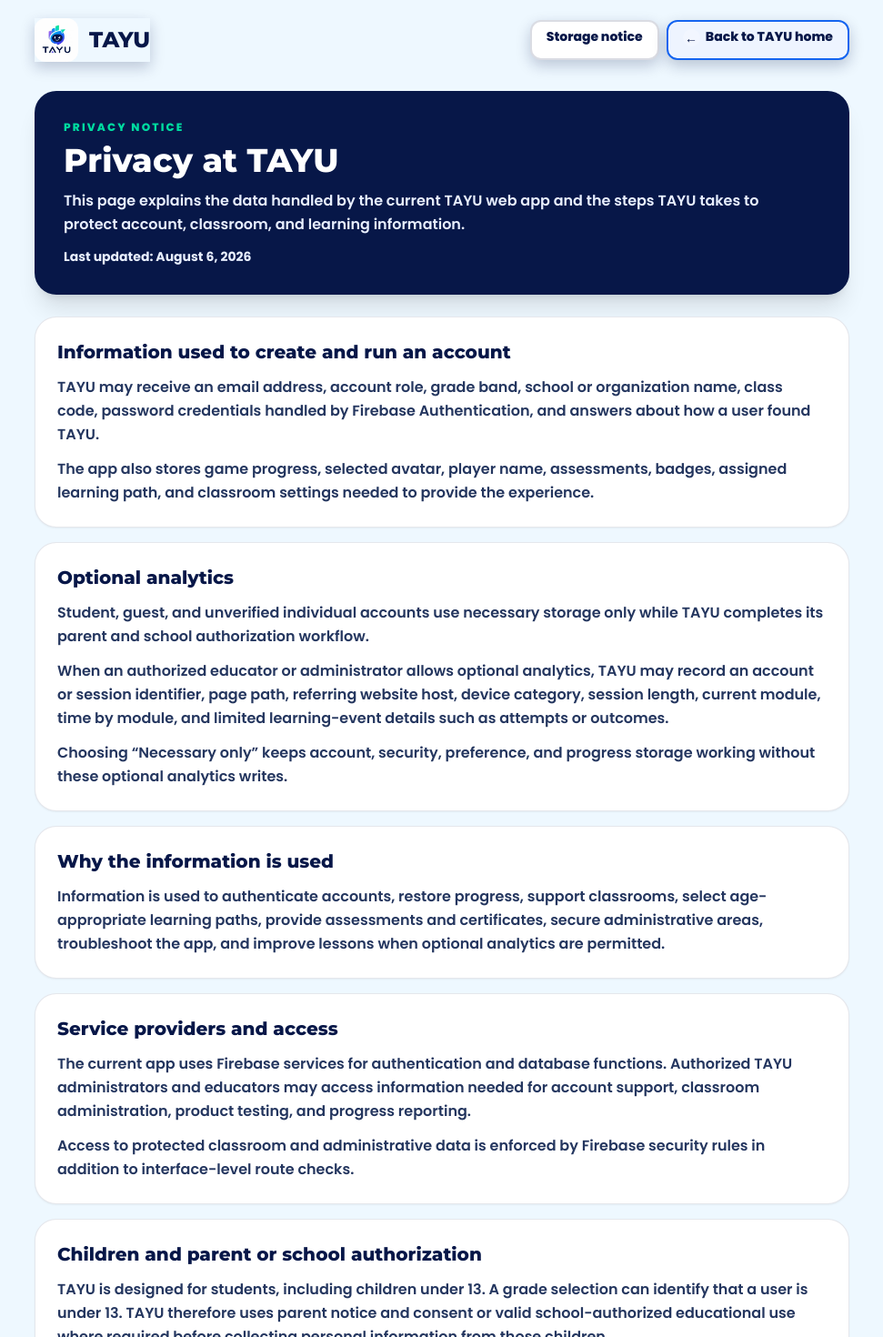
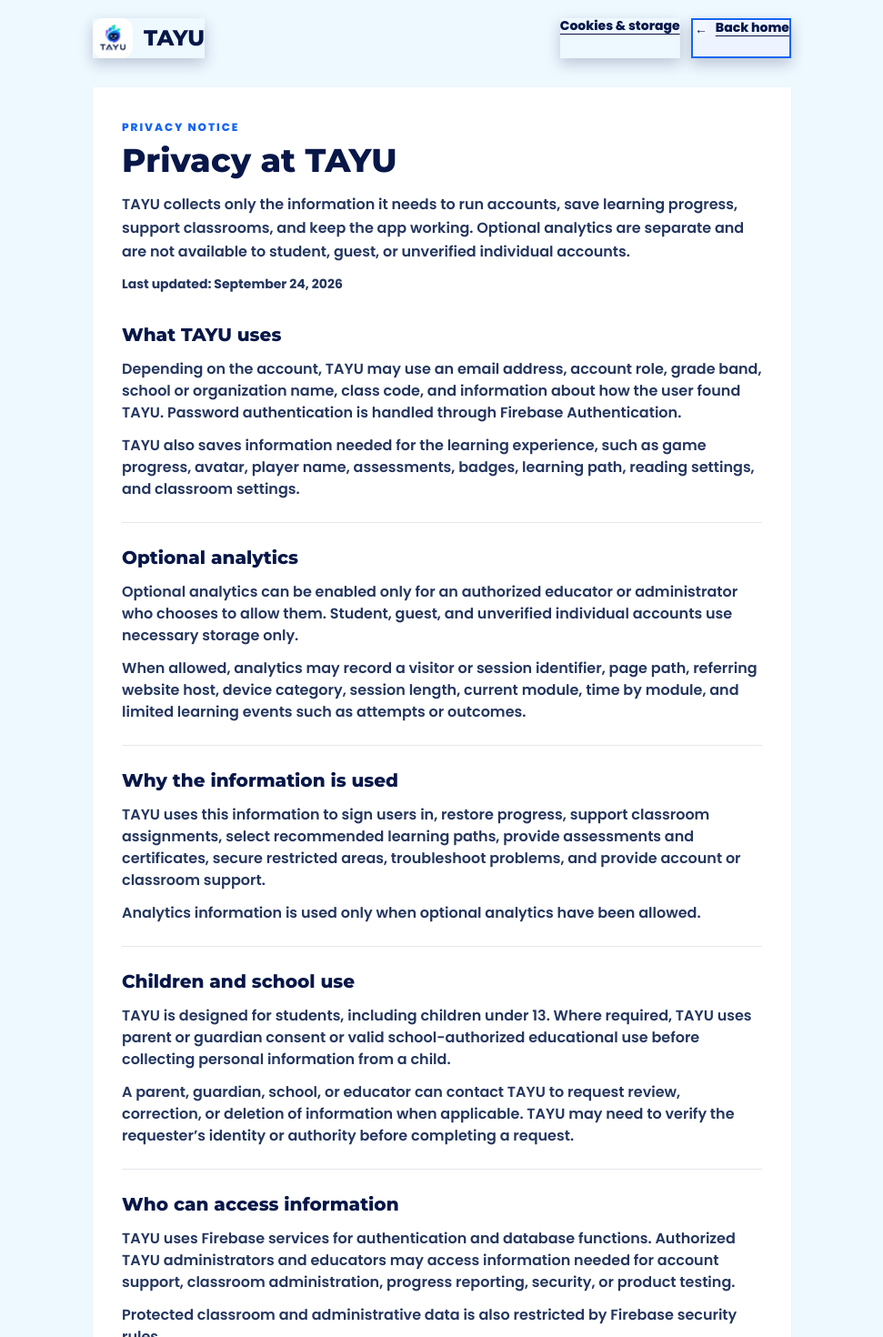
Before and after one commit to dev-rai1/tayu-game, a React (Vite) app in the folder frontend/: page /privacy in a window 1280 px wide. Shown: the part 20-1490 px from the top of the page at 91% size, without its empty margins (154-1125 px from the left). Built offline with nearby package versions, Linux system fonts and the light colour scheme; no server answers.

Commit message:
Simplify privacy notice layout and wording

```diff
--- a/frontend/src/pages/Privacy.jsx
+++ b/frontend/src/pages/Privacy.jsx
@@ -1,63 +1,99 @@
 import { Link } from 'react-router-dom'
 
-const Section = ({ title, children }) => (
-  <section className="rounded-3xl border border-navy/10 bg-white p-5 shadow-sm sm:p-6">
+function Section({ title, children }) {
+  return (
+    <section className="border-t border-navy/10 py-6 first:border-t-0 first:pt-0">
       <h2 className="font-display text-xl font-extrabold text-navy">{title}</h2>
-    <div className="mt-3 space-y-3 font-semibold leading-relaxed text-navy/75">{children}</div>
+      <div className="mt-3 space-y-3 text-sm font-semibold leading-relaxed text-navy/75 sm:text-base">{children}</div>
     </section>
   )
+}
 
 export default function Privacy() {
   return (
-    <main className="min-h-screen bg-[#eef8ff] px-5 py-10 text-navy sm:px-6">
-      <div className="mx-auto max-w-4xl">
-        <div className="flex flex-wrap items-center justify-between gap-3">
+    <main className="min-h-screen bg-[#eef8ff] px-5 py-8 text-navy sm:px-6 sm:py-10">
+      <div className="mx-auto max-w-3xl">
+        <header className="flex flex-wrap items-center justify-between gap-3">
           <Link to="/" className="flex items-center gap-3">
-            <img src="/assets/tayu-logo.webp" alt="TAYU" className="h-12 w-12 rounded-xl" />
+            <img src="/assets/tayu-logo.webp" alt="TAYU" className="h-11 w-11 rounded-xl" />
             <span className="font-display text-2xl font-extrabold">TAYU</span>
           </Link>
-          <div className="flex flex-wrap gap-2">
-            <Link to="/cookies" className="rounded-xl border-2 border-navy/15 bg-white px-4 py-2 text-sm font-extrabold text-navy">Storage notice</Link>
-            <Link to="/" className="rounded-xl bg-navy px-4 py-2 text-sm font-extrabold text-white">Back to TAYU home</Link>
-          </div>
-        </div>
+          <nav className="flex flex-wrap gap-3 text-sm font-extrabold">
+            <Link to="/cookies" className="underline underline-offset-4">Cookies & storage</Link>
+            <Link to="/" className="underline underline-offset-4">Back home</Link>
+          </nav>
+        </header>
 
-        <div className="mt-8 rounded-3xl bg-navy p-6 text-white shadow-xl sm:p-8">
-          <div className="text-xs font-extrabold uppercase tracking-[0.18em] text-teal">Privacy notice</div>
+        <article className="mt-8 bg-white px-5 py-7 shadow-sm sm:px-8 sm:py-9">
+          <p className="text-xs font-extrabold uppercase tracking-[0.16em] text-electric">Privacy notice</p>
           <h1 className="mt-2 font-display text-4xl font-extrabold">Privacy at TAYU</h1>
-          <p className="mt-3 max-w-3xl font-semibold leading-relaxed text-white/80">This page explains the data handled by the current TAYU web app and the steps TAYU takes to protect account, classroom, and learning information.</p>
-          <p className="mt-3 text-sm font-bold text-white/65">Last updated: August 6, 2026</p>
-        </div>
+          <p className="mt-4 text-base font-semibold leading-relaxed text-navy/75">
+            TAYU collects only the information it needs to run accounts, save learning progress, support classrooms, and keep the app working. Optional analytics are separate and are not available to student, guest, or unverified individual accounts.
+          </p>
+          <p className="mt-3 text-sm font-bold text-navy/55">Last updated: September 24, 2026</p>
 
-        <div className="mt-6 grid gap-4">
-          <Section title="Information used to create and run an account">
-            <p>TAYU may receive an email address, account role, grade band, school or organization name, class code, password credentials handled by Firebase Authentication, and answers about how a user found TAYU.</p>
-            <p>The app also stores game progress, selected avatar, player name, assessments, badges, assigned learning path, and classroom settings needed to provide the experience.</p>
+          <div className="mt-8">
+            <Section title="What TAYU uses">
+              <p>
+                Depending on the account, TAYU may use an email address, account role, grade band, school or organization name, class code, and information about how the user found TAYU. Password authentication is handled through Firebase Authentication.
+              </p>
+              <p>
+                TAYU also saves information needed for the learning experience, such as game progress, avatar, player name, assessments, badges, learning path, reading settings, and classroom settings.
+              </p>
             </Section>
+
             <Section title="Optional analytics">
-            <p>Student, guest, and unverified individual accounts use necessary storage only while TAYU completes its parent and school authorization workflow.</p>
-            <p>When an authorized educator or administrator allows optional analytics, TAYU may record an account or session identifier, page path, referring website host, device category, session length, current module, time by module, and limited learning-event details such as attempts or outcomes.</p>
-            <p>Choosing “Necessary only” keeps account, security, preference, and progress storage working without these optional analytics writes.</p>
+              <p>
+                Optional analytics can be enabled only for an authorized educator or administrator who chooses to allow them. Student, guest, and unverified individual accounts use necessary storage only.
+              </p>
+              <p>
+                When allowed, analytics may record a visitor or session identifier, page path, referring website host, device category, session length, current module, time by module, and limited learning events such as attempts or outcomes.
+              </p>
             </Section>
+
             <Section title="Why the information is used">
-            <p>Information is used to authenticate accounts, restore progress, support classrooms, select age-appropriate learning paths, provide assessments and certificates, secure administrative areas, troubleshoot the app, and improve lessons when optional analytics are permitted.</p>
+              <p>
+                TAYU uses this information to sign users in, restore progress, support classroom assignments, select recommended learning paths, provide assessments and certificates, secure restricted areas, troubleshoot problems, and provide account or classroom support.
+              </p>
+              <p>
+                Analytics information is used only when optional analytics have been allowed.
+              </p>
             </Section>
-          <Section title="Service providers and access">
-            <p>The current app uses Firebase services for authentication and database functions. Authorized TAYU administrators and educators may access information needed for account support, classroom administration, product testing, and progress reporting.</p>
-            <p>Access to protected classroom and administrative data is enforced by Firebase security rules in addition to interface-level route checks.</p>
+
+            <Section title="Children and school use">
+              <p>
+                TAYU is designed for students, including children under 13. Where required, TAYU uses parent or guardian consent or valid school-authorized educational use before collecting personal information from a child.
+              </p>
+              <p>
+                A parent, guardian, school, or educator can contact TAYU to request review, correction, or deletion of information when applicable. TAYU may need to verify the requester’s identity or authority before completing a request.
+              </p>
             </Section>
-          <Section title="Children and parent or school authorization">
-            <p>TAYU is designed for students, including children under 13. A grade selection can identify that a user is under 13. TAYU therefore uses parent notice and consent or valid school-authorized educational use where required before collecting personal information from those children.</p>
-            <p>TAYU also provides a process for a parent or guardian to request review, correction, or deletion of a child’s information and to stop future collection where required.</p>
+
+            <Section title="Who can access information">
+              <p>
+                TAYU uses Firebase services for authentication and database functions. Authorized TAYU administrators and educators may access information needed for account support, classroom administration, progress reporting, security, or product testing.
+              </p>
+              <p>
+                Protected classroom and administrative data is also restricted by Firebase security rules.
+              </p>
             </Section>
-          <Section title="Retention, deletion, and security">
-            <p>TAYU keeps information only as long as it is needed for the purpose described, account support, security, or legal obligations.</p>
-            <p>Users, parents, guardians, schools, and educators can request access, correction, or deletion by contacting the TAYU team. Identity and authority may need to be verified before a request is completed.</p>
+
+            <Section title="Retention and security">
+              <p>
+                TAYU keeps information only as long as it is needed for the purposes above, account support, security, or legal obligations. Users and authorized adults or schools can request access, correction, or deletion where applicable.
+              </p>
             </Section>
+
             <Section title="Contact">
-            <p>Privacy questions or requests can be sent to <a className="font-extrabold text-electric underline underline-offset-4" href="mailto:tayu.finance@gmail.com">tayu.finance@gmail.com</a>.</p>
+              <p>
+                Privacy questions or requests can be sent to{' '}
+                <a className="font-extrabold text-electric underline underline-offset-4" href="mailto:tayu.finance@gmail.com">
+                  tayu.finance@gmail.com
+                </a>.
+              </p>
             </Section>
           </div>
+        </article>
       </div>
     </main>
   )
```
Lines whose indentation alone changed are shown as unchanged.
